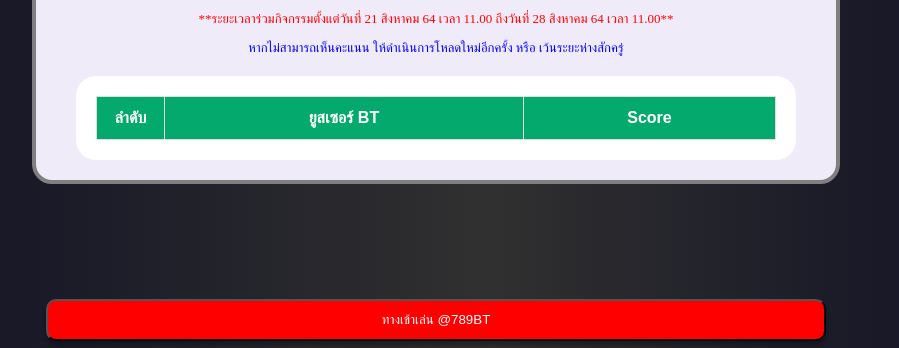
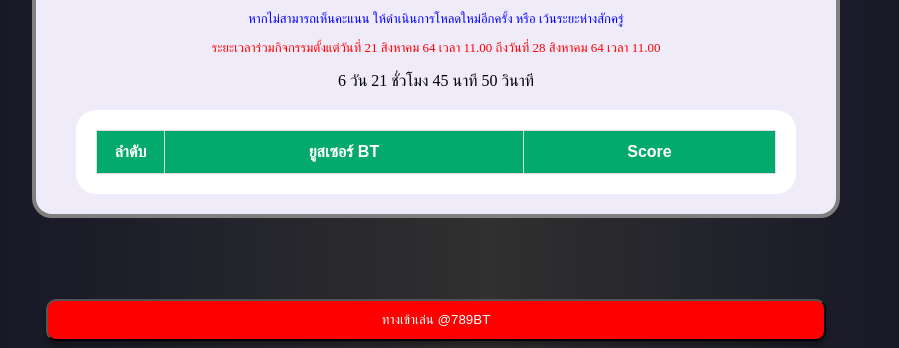
Before and after one commit to 789better/btscore, a website: page index.html in a window 1280 px wide. Shown: the part 452-800 px from the top of the page, without its empty margins (204-1103 px from the left). Drawn offline with nearby package versions, Linux system fonts and the light colour scheme; no server answers.

Commit message:
2 files modified

```diff
--- a/index.html
+++ b/index.html
@@ -85,12 +85,13 @@
 
 
 
-      <p style="text-align:center;color:red;font-size:small;">**ระยะเวลาร่วมกิจกรรมตั้งแต่วันที่ 21 สิงหาคม 64 เวลา 11.00 ถึงวันที่ 28 สิงหาคม 64 เวลา 11.00**</p>
       <p style="text-align:center;color:blue;font-size:small;" class="update">หากไม่สามารถเห็นคะแนน ให้ดำเนินการโหลดใหม่อีกครั้ง หรือ เว้นระยะห่างสักครู่</p>
       <div class="searchf">
         <input type="text" id="user" name="user" placeholder="กรอก User btxx">
         <button class="button surf">ค้นหา</button>
       </div>
+      <p style="text-align:center;color:red;font-size:small;">ระยะเวลาร่วมกิจกรรมตั้งแต่วันที่ 21 สิงหาคม 64 เวลา 11.00 ถึงวันที่ 28 สิงหาคม 64 เวลา 11.00</p>
+      <p id="demo"></p>
 
 
       <div class="form">
--- a/index.js
+++ b/index.js
@@ -1,9 +1,23 @@
 // Import stylesheets
-import './styles.css';
+// import './styles.css';
 
 // Write Javascript code!
 
-
+var countDownDate = new Date("Aug 28, 2021 11:00:00").getTime();
+var x = setInterval(function() {
+  var now = new Date().getTime();
+  var distance = countDownDate - now;
+  var days = Math.floor(distance / (1000 * 60 * 60 * 24));
+  var hours = Math.floor((distance % (1000 * 60 * 60 * 24)) / (1000 * 60 * 60));
+  var minutes = Math.floor((distance % (1000 * 60 * 60)) / (1000 * 60));
+  var seconds = Math.floor((distance % (1000 * 60)) / 1000);
+  document.getElementById("demo").innerHTML = days + " วัน " + hours + " ชั่วโมง "
+  + minutes + " นาที " + seconds + " วินาที ";
+  if (distance < 0) {
+    clearInterval(x);
+    document.getElementById("demo").innerHTML = "สิ้นสุดกิจกรรมแล้ว ประกาศผล Line: @789BT";
+  }
+}, 1000);
 
 
 
```
